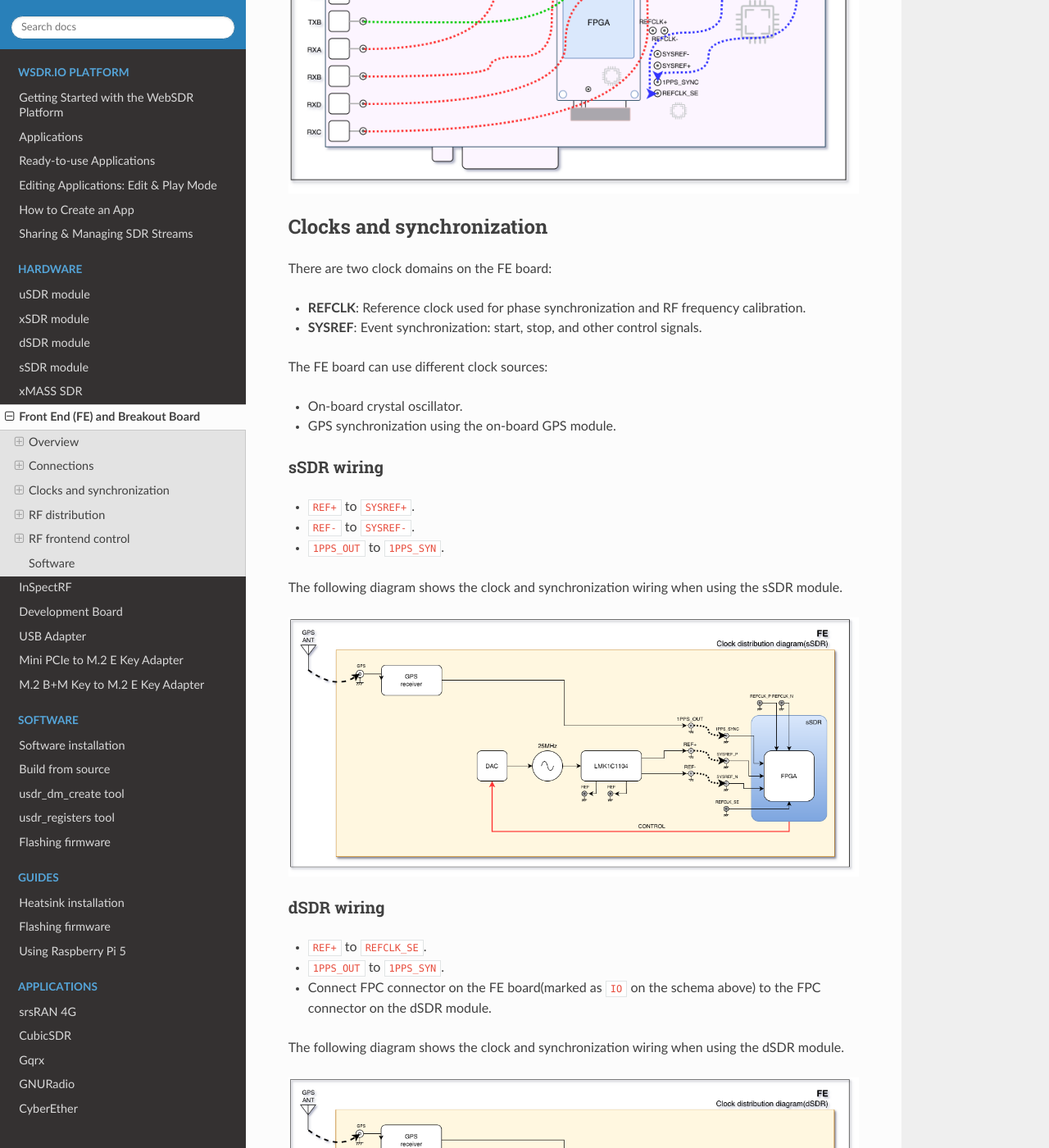
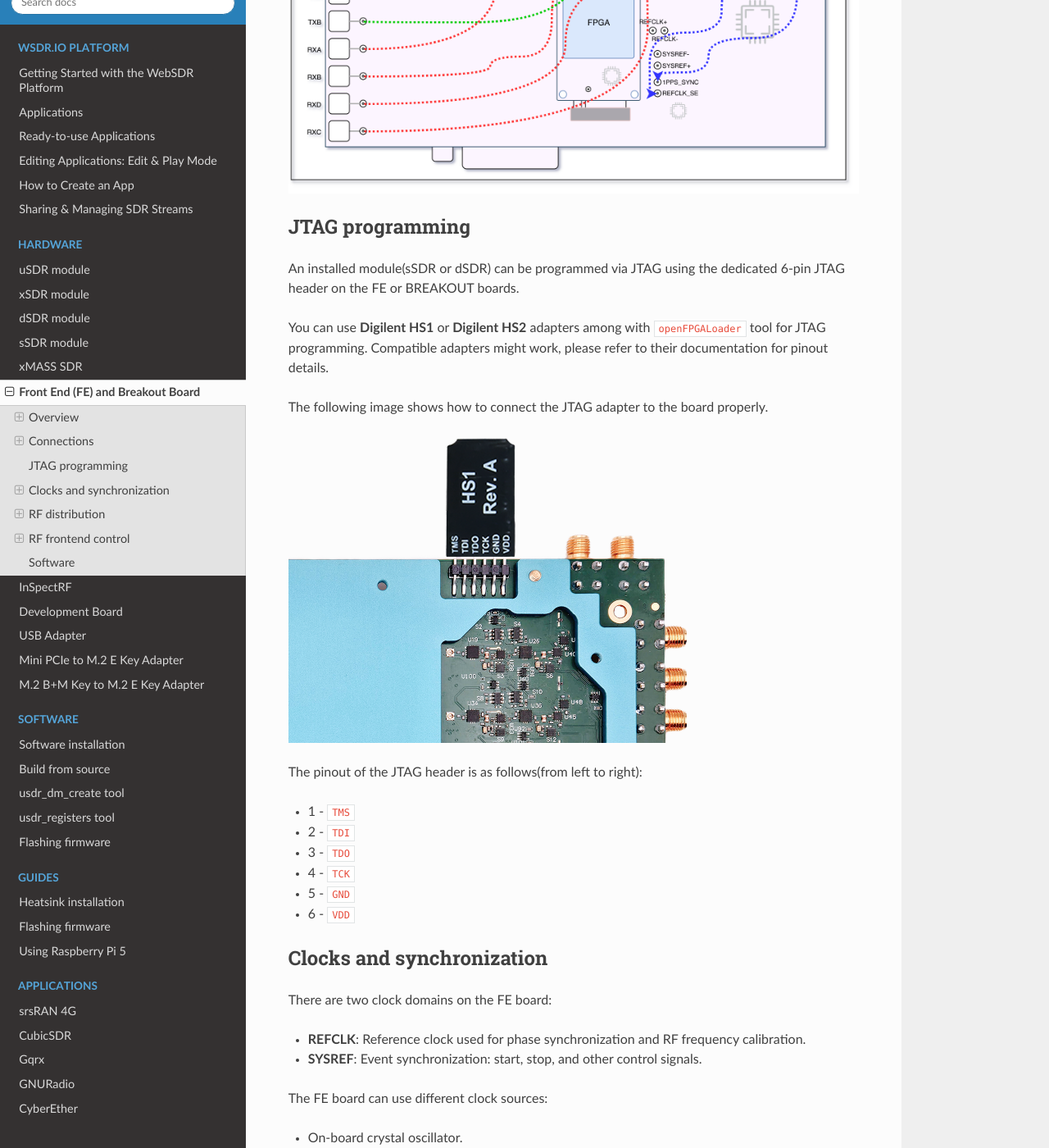
Before and after one commit to wavelet-lab/docs, a Sphinx documentation site: the page built from source/hardware/fe.rst, in a window 1280 px wide and 1400 px high, scrolled down 6303 px. Shown: the whole window at 82% size. Built offline with Sphinx 7.4.7 and the Read the Docs theme 3.1.0, drawn with Linux system fonts in a browser that asks for light colours.

Commit message:
Fe docs: jtag (#65)

```diff
--- a/source/hardware/fe.rst
+++ b/source/hardware/fe.rst
@@ -146,6 +146,28 @@ The following schematic diagram shows the connections between the BreakOut board
 .. image:: ../_static/fe/breakout_wiring.png
    :alt: breakout board dsdr connection diagram
 
+
+JTAG programming
+================
+
+An installed module(sSDR or dSDR) can be programmed via JTAG using the dedicated 6-pin JTAG header on the FE or BREAKOUT boards.
+
+You can use **Digilent HS1** or **Digilent HS2** adapters among with ``openFPGALoader`` tool for JTAG programming.
+Compatible adapters might work, please refer to their documentation for pinout details.
+
+The following image shows how to connect the JTAG adapter to the board properly.
+
+.. image:: ../_static/fe/jtag.png
+   :alt: JTAG connection
+
+The pinout of the JTAG header is as follows(from left to right):
+
+- 1 - ``TMS``
+- 2 - ``TDI``
+- 3 - ``TDO``
+- 4 - ``TCK``
+- 5 - ``GND``
+- 6 - ``VDD``
 
 
 Clocks and synchronization
```
Also changed, not shown: source/_static/fe/jtag.png (added).
